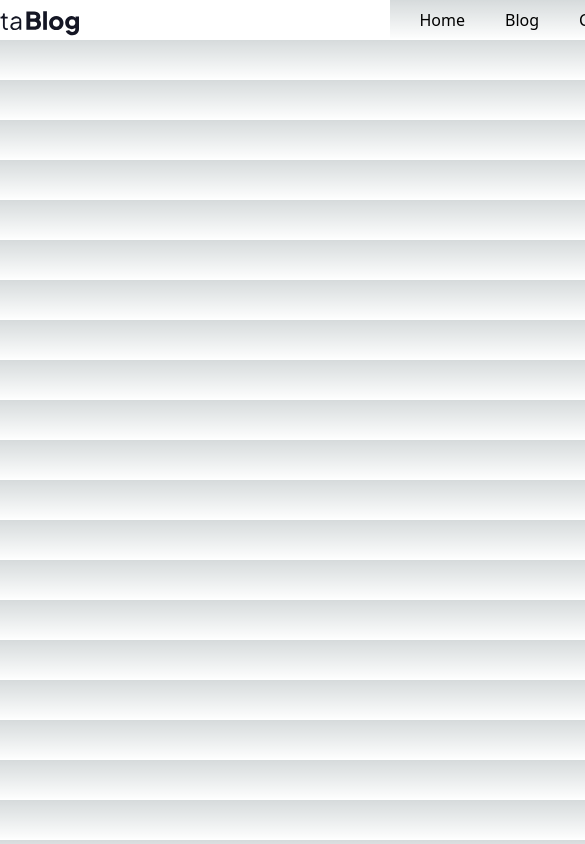
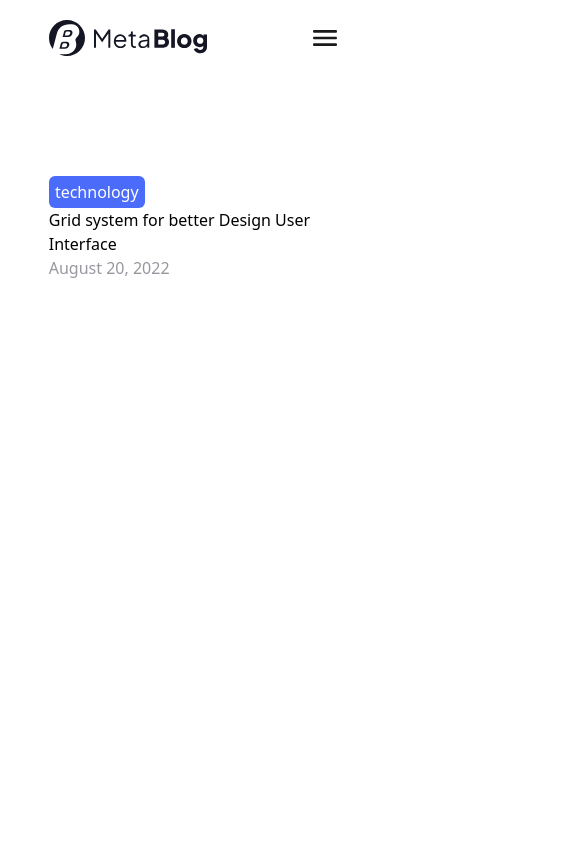
Before and after one commit to Lkhamjav-github/blogweb, a Next.js app: page / in a window 390 px wide. Shown: the top 844 px of the page, 585 px wide, since content can reach past the window. Built offline with nearby package versions, Linux system fonts and the light colour scheme.

Commit message:
blog web

```diff
--- /dev/null
+++ b/src/components/About.jsx
@@ -0,0 +1,17 @@
+import React from 'react'
+import { Button } from './Button'
+export const About = () => {
+    return (
+        <div className='bg-white flex justify-center items-center'>
+            <div className='flex justify-between items-center w-3/4 lg:w-[1216px]'>
+                <div className=''>
+                    <div className='bg-white'>
+                        <Button title="technology" />
+                        <h1>Grid system for better Design User Interface</h1>
+                        <p className='font-normal text-[#97989F]'>August 20, 2022</p>
+                    </div>
+                </div>
+            </div>
+        </div>
+    )
+}
--- a/src/components/Api.jsx
+++ b/src/components/Api.jsx
@@ -1,13 +1,14 @@
-import React from 'react'
-
+import React, { useEffect, useState } from 'react'
 export const Api = () => {
+    const [articles, setArticles] = useState([])
     useEffect(() => {
         fetch('https://dev.to/api/articles')
             .then(response => response.json())
             .then(data => setArticles(data))
     }, [])
+    console.log("articles", articles);
     return (
-        <div>
+        <div className='grid grid-cols-3 gap-5'>
             {articles.map((article) => {
                 return (
                     <div>
--- /dev/null
+++ b/src/components/Bagana.jsx
@@ -0,0 +1,21 @@
+import React from 'react'
+
+export const Bagana = () => {
+    return (
+
+        <svg width="32" height="32" viewBox="0 0 32 32" fill="none" xmlns="http://www.w3.org/2000/svg">
+            <g clip-path="url(#clip0_2245_592)">
+                <path d="M26.7333 14.6667H5.26667C4.56711 14.6667 4 15.2338 4 15.9333V16.0667C4 16.7662 4.56711 17.3333 5.26667 17.3333H26.7333C27.4329 17.3333 28 16.7662 28 16.0667V15.9333C28 15.2338 27.4329 14.6667 26.7333 14.6667Z" fill="#1A1A1A" />
+                <path d="M26.7333 21.3333H5.26667C4.56711 21.3333 4 21.9004 4 22.6V22.7333C4 23.4329 4.56711 24 5.26667 24H26.7333C27.4329 24 28 23.4329 28 22.7333V22.6C28 21.9004 27.4329 21.3333 26.7333 21.3333Z" fill="#1A1A1A" />
+                <path d="M26.7333 8H5.26667C4.56711 8 4 8.56711 4 9.26667V9.4C4 10.0996 4.56711 10.6667 5.26667 10.6667H26.7333C27.4329 10.6667 28 10.0996 28 9.4V9.26667C28 8.56711 27.4329 8 26.7333 8Z" fill="#1A1A1A" />
+            </g>
+            <defs>
+                <clipPath id="clip0_2245_592">
+                    <rect width="32" height="32" fill="white" />
+                </clipPath>
+            </defs>
+        </svg>
+
+
+    )
+}
--- /dev/null
+++ b/src/components/Blog.jsx
@@ -0,0 +1,22 @@
+import React from 'react'
+import { Api } from './Api'
+export const Blog = () => {
+    return (
+        <div className='bg-white flex justify-center items-center'>
+            <div className='flex justify-between items-center w-3/4 lg:w-[1216px]'>
+                <h1>All Blog Post</h1>
+                <div>
+                    <div className='img'></div>
+                    <button></button>
+                    <h2></h2>
+                    <div>
+                        <div className='propicture'></div>
+                        <p className='name'></p>
+                        <p className='onsar'></p>
+                    </div>
+                </div>
+                <button>load more</button>
+            </div>
+        </div>
+    )
+}
--- /dev/null
+++ b/src/components/Button.jsx
@@ -0,0 +1,9 @@
+import React from 'react'
+
+export const Button = (props) => {
+    return (
+        <div className='flex py-1 px-2.5 bg-[#4B6BFB] text-white rounded-md max-w-24 justify-center'>
+            {props.title}
+        </div>
+    )
+}
--- a/src/components/Header.jsx
+++ b/src/components/Header.jsx
@@ -1,22 +1,22 @@
 import React, { useEffect } from 'react'
-
+import { Search } from './Search'
+import { Bagana } from './Bagana'
 export const Header = () => {
     return (
-        <div className='bg-white flex'>
-            <div className='container'>
+        <div className='bg-white flex justify-center items-center py-5 lg:py-8'>
+            <div className='flex justify-between items-center w-3/4 lg:w-[1216px]'>
                 <img src="./Logo.svg" alt="" />
-                <div className='flex gap-10 pl-[340.5px] py-1.5 pr-[243.5px]'>
-                    <a href="index.js">Home</a>
-                    <a href="blog.js">Blog</a>
-                    <a href="contact.js">Contact</a>
+                <div className='lg:flex lg:gap-10 hidden'>
+                    <a href="index">Home</a>
+                    <a href="blog">Blog</a>
+                    <a href="contact">Contact</a>
                 </div>
-                <div>
-                    <input type="search" />
-                    <svg width="16" height="16" viewBox="0 0 16 16" fill="none" xmlns="http://www.w3.org/2000/svg">
-                        <path d="M6.90906 2C5.93814 2 4.98903 2.28791 4.18174 2.82733C3.37444 3.36674 2.74524 4.13343 2.37368 5.03045C2.00213 5.92746 1.90491 6.91451 2.09433 7.86677C2.28375 8.81904 2.75129 9.69375 3.43783 10.3803C4.12438 11.0668 4.99909 11.5344 5.95135 11.7238C6.90362 11.9132 7.89067 11.816 8.78768 11.4444C9.6847 11.0729 10.4514 10.4437 10.9908 9.63639C11.5302 8.8291 11.8181 7.87998 11.8181 6.90906C11.818 5.60712 11.3008 4.35853 10.3802 3.43792C9.45959 2.51731 8.211 2.00008 6.90906 2Z" stroke="#52525B" stroke-width="1.5" stroke-miterlimit="10" />
-                        <path d="M10.5715 10.5716L14 14" stroke="#52525B" stroke-width="1.5" stroke-miterlimit="10" stroke-linecap="round" />
-                    </svg>
-
+                <div className='relative hidden lg:flex justify-center items-center'>
+                    <input className='w-full' type="text" placeholder='search' />
+                    <Search />
+                </div>
+                <div className='flex lg:hidden'>
+                    <Bagana />
                 </div>
             </div>
         </div>
--- /dev/null
+++ b/src/components/Search.jsx
@@ -0,0 +1,12 @@
+import React from 'react'
+
+export const Search = () => {
+    return (
+        <div>
+            <svg width="16" height="16" viewBox="0 0 16 16" fill="none" xmlns="http://www.w3.org/2000/svg">
+                <path d="M6.90906 2C5.93814 2 4.98903 2.28791 4.18174 2.82733C3.37444 3.36674 2.74524 4.13343 2.37368 5.03045C2.00213 5.92746 1.90491 6.91451 2.09433 7.86677C2.28375 8.81904 2.75129 9.69375 3.43783 10.3803C4.12438 11.0668 4.99909 11.5344 5.95135 11.7238C6.90362 11.9132 7.89067 11.816 8.78768 11.4444C9.6847 11.0729 10.4514 10.4437 10.9908 9.63639C11.5302 8.8291 11.8181 7.87998 11.8181 6.90906C11.818 5.60712 11.3008 4.35853 10.3802 3.43792C9.45959 2.51731 8.211 2.00008 6.90906 2Z" stroke="#52525B" stroke-width="1.5" stroke-miterlimit="10" />
+                <path d="M10.5715 10.5716L14 14" stroke="#52525B" stroke-width="1.5" stroke-miterlimit="10" stroke-linecap="round" />
+            </svg>
+        </div>
+    )
+}
--- a/src/pages/blog.js
+++ b/src/pages/blog.js
@@ -0,0 +1,20 @@
+import Image from 'next/image'
+import { Inter } from 'next/font/google'
+import { Header } from '../components/Header'
+import { useEffect, useState } from 'react'
+import { data } from 'autoprefixer'
+import { Api } from '@/components/Api'
+import { About } from '@/components/About'
+import { Blog } from '@/components/Blog'
+const inter = Inter({ subsets: ['latin'] })
+
+export default function Home() {
+    return (
+        <main className='flex flex-col gap-[100px]'>
+            {/* <Api /> */}
+            <Header />
+            {/* <About /> */}
+            <Blog />
+        </main>
+    )
+}
--- a/src/pages/index.js
+++ b/src/pages/index.js
@@ -3,12 +3,16 @@ import { Inter } from 'next/font/google'
 import { Header } from '../components/Header'
 import { useEffect, useState } from 'react'
 import { data } from 'autoprefixer'
+import { Api } from '@/components/Api'
+import { About } from '@/components/About'
 const inter = Inter({ subsets: ['latin'] })
 
 export default function Home() {
   return (
     <main className='flex flex-col gap-[100px]'>
+      {/* <Api /> */}
       <Header />
+      <About />
     </main>
   )
 }
--- a/src/styles/globals.css
+++ b/src/styles/globals.css
@@ -16,12 +16,6 @@
   }
 }
 
-body {
-  color: rgb(var(--foreground-rgb));
-  background: linear-gradient(to bottom,
-      transparent,
-      rgb(var(--background-end-rgb))) rgb(var(--background-start-rgb));
-}
 
 .container {
   width: 1216px;
--- a/tailwind.config.js
+++ b/tailwind.config.js
@@ -11,6 +11,7 @@ module.exports = {
         'gradient-radial': 'radial-gradient(var(--tw-gradient-stops))',
         'gradient-conic':
           'conic-gradient(from 180deg at 50% 50%, var(--tw-gradient-stops))',
+        // 'anai': 'url(public/anai.png)'
       },
     },
   },
```
Also changed, not shown: public/anai.png (added).
